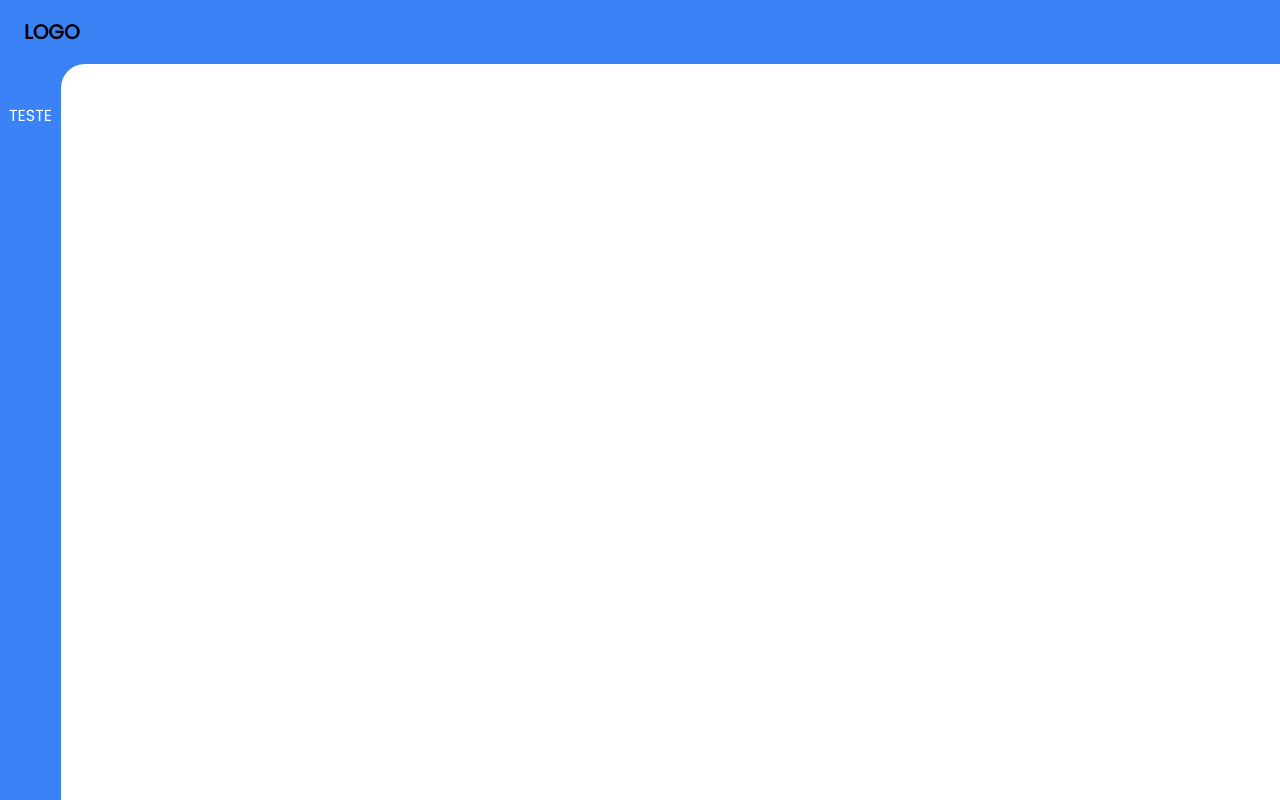
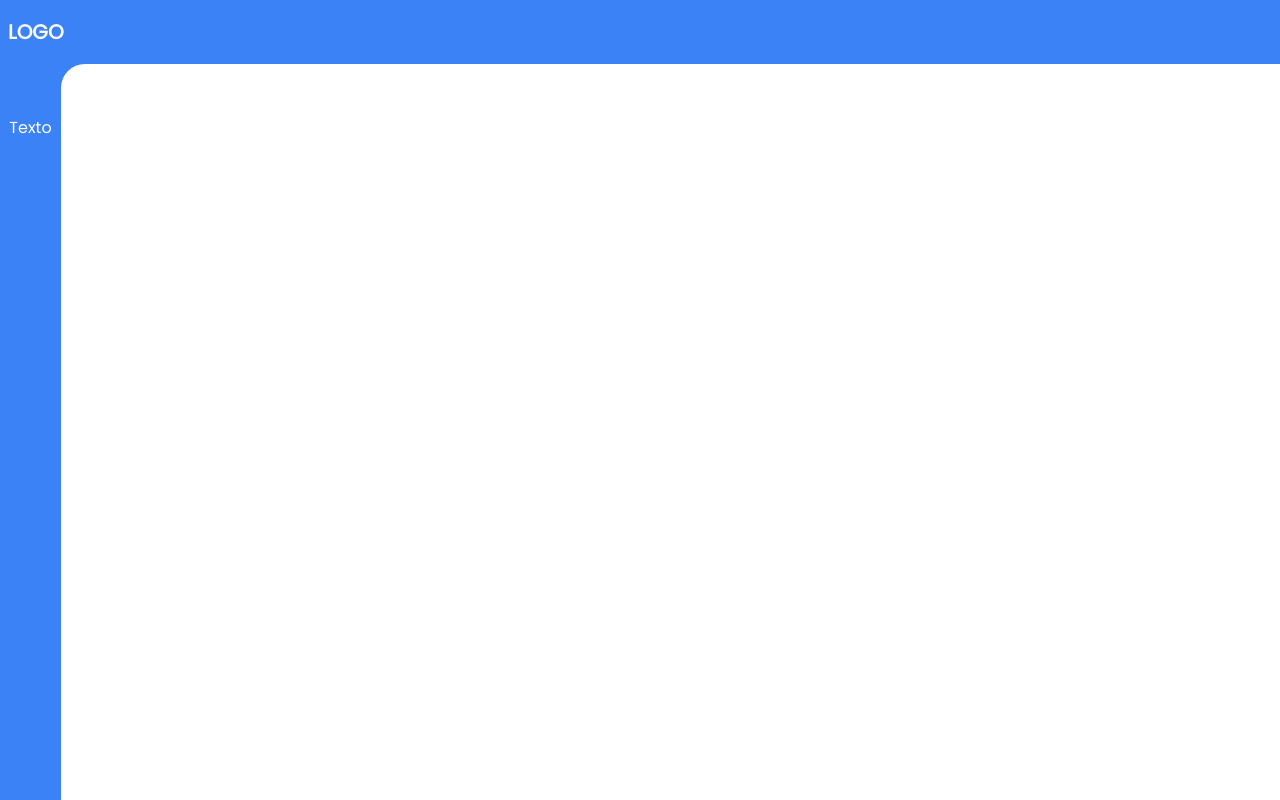
Before and after one commit to Campos1911/gestao-de-estoque, a Next.js app: page / in a window 1280 px wide. Built offline with nearby package versions, Linux system fonts and the light colour scheme.

Commit message:
test: Testando o ícone na Sidebar

```diff
--- a/src/components/Layout/Header.tsx
+++ b/src/components/Layout/Header.tsx
@@ -2,8 +2,8 @@ import React from "react";
 
 const Header = () => {
   return (
-    <div className="absolute w-full z-10">
-      <div className="bg-blue-500 h-16 px-6 flex sticky items-center">
+    <div className="absolute w-full z-10 text-white">
+      <div className="bg-blue-500 h-16 px-2 flex sticky items-center">
         <p className="text-xl font-bold cursor-pointer">LOGO</p>
       </div>
     </div>
--- a/src/components/Layout/Sidebar.tsx
+++ b/src/components/Layout/Sidebar.tsx
@@ -1,5 +1,6 @@
 "use client";
 
+import Link from "next/link";
 import React, { useState } from "react";
 
 const Sidebar = () => {
@@ -7,10 +8,17 @@ const Sidebar = () => {
   return (
     <div
       className={`bg-blue-500 sticky text-white ${width} duration-300 pt-10 flex h-full justify-center`}
-      onMouseEnter={() => setWidth("w-72")}
+      onMouseEnter={() => setWidth("w-60")}
       onMouseLeave={() => setWidth("w-16")}
     >
-      TESTE
+      <div className="flex flex-col w-full">
+        <Link
+          href="/"
+          className="flex w-full justify-center py-3 bg-blue-500 hover:bg-blue-600 duration-200"
+        >
+          Texto
+        </Link>
+      </div>
     </div>
   );
 };
```
